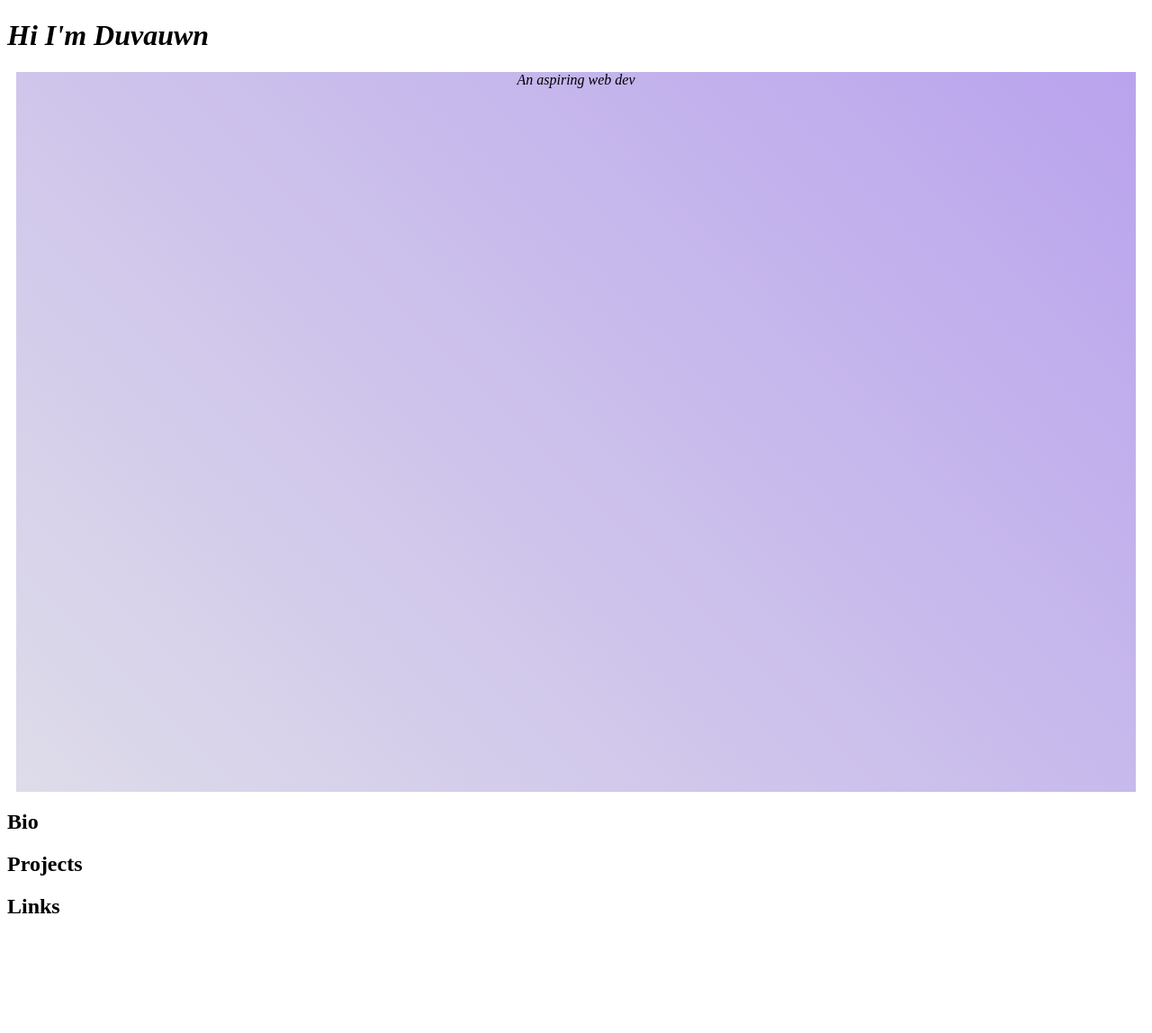
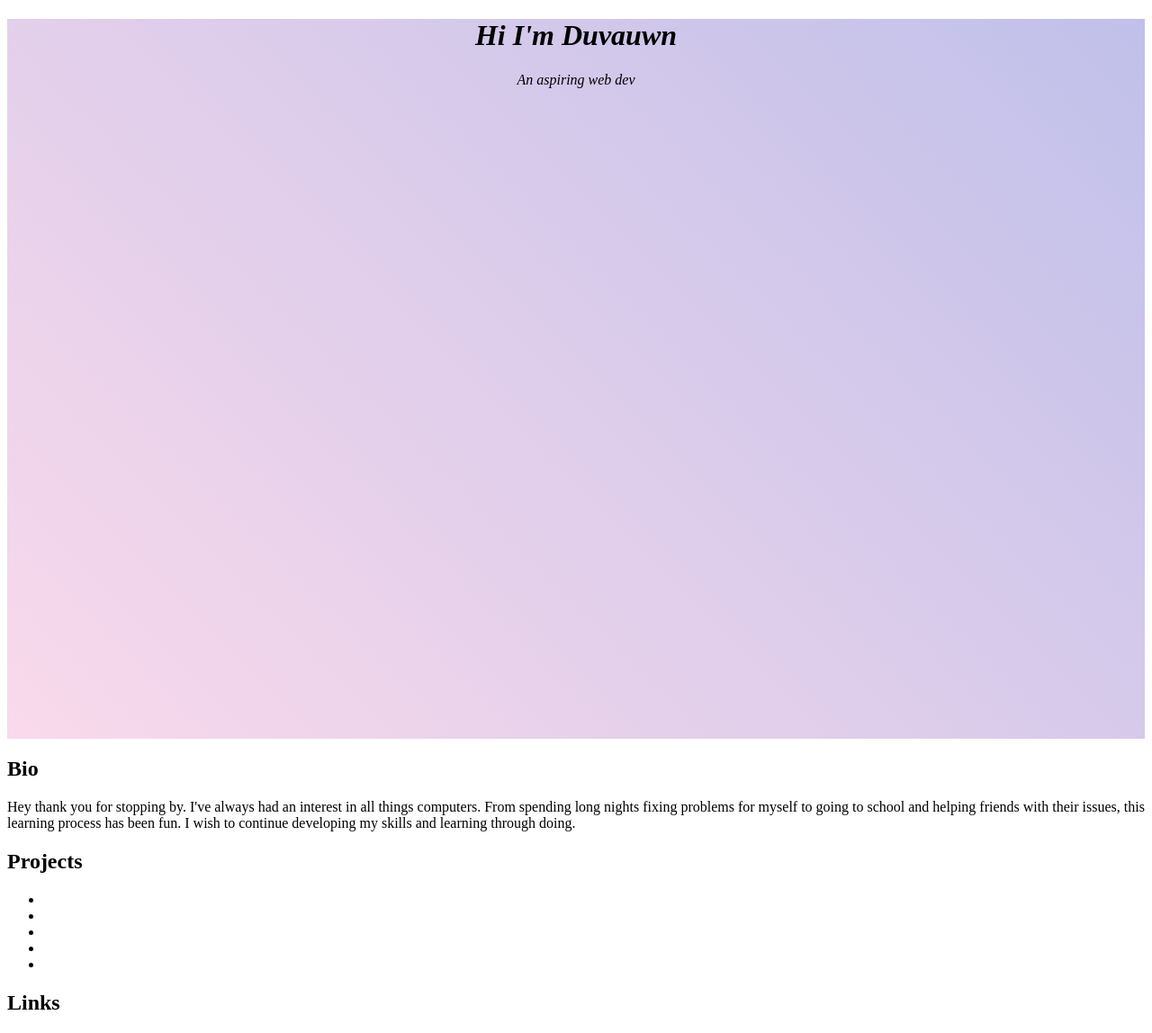
Before and after one commit to Duvauwn/web_learning_tangent, a plain HTML site: page index.html in a window 1280 px wide. Shown: the whole page at 90% size. Before the commit the page ends 1041 px from the top, so only its background shows below. Drawn offline with Linux system fonts and the light colour scheme.

Commit message:
index.html style.css

```diff
--- a/index.html
+++ b/index.html
@@ -6,12 +6,22 @@
     <link rel="stylesheet" href="./style.css">
 </head>
 <body>
-    <h1 class="title"><em>Hi I'm Duvauwn</em></h1>
-    <p class="title under"><em>An aspiring web dev</em></p>
+    <div class="title">
+    <h1><em>Hi I'm Duvauwn</em></h1>
+    <p><em>An aspiring web dev</em></p>
+    </div>
 
     <h2>Bio</h2>
+    <p>Hey thank you for stopping by. I've always had an interest in all things computers. From spending long nights fixing problems for myself to going to school and helping friends with their issues, this learning process has been fun. I wish to continue developing my skills and learning through doing.</p>
 
     <h2>Projects</h2>
+    <ul>
+        <li><a></a></li>
+        <li><a></a></li>
+        <li><a></a></li>
+        <li><a></a></li>
+        <li><a></a></li>
+    </ul>
 
     <h2>Links</h2>
 </body>
--- a/style.css
+++ b/style.css
@@ -1,13 +1,10 @@
 html {
-    box-sizing: border-box;
+
 }
-.title.under {
-    background-image: linear-gradient(45deg, #cfcce0b0, #9c7de6b4);
-    height: 100vh;
+.title {
     text-align: center;
     margin-bottom: 20px;
+    background-image: linear-gradient(45deg, #f1a0cd65, #6060ca65);
+    box-sizing: border-box;
+    height: 100vh;
 }
-p{
-    text-align: center;
-    margin: 10px;
-}
```
